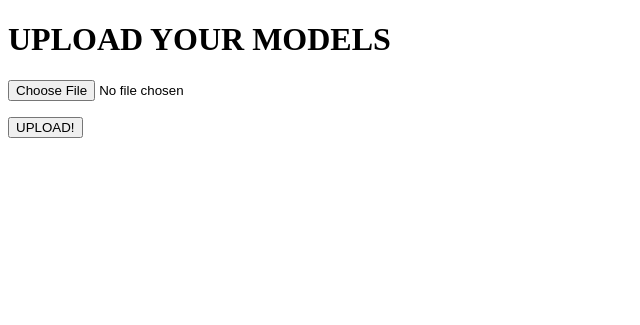
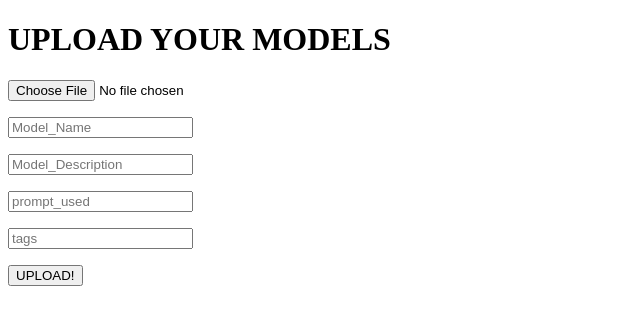
Before and after one commit to PaintDumpster/hackathon_2.0_website, a Flask app: template rcs/templates/upload.html in a window 1280 px wide. Shown: the top 325 px of the page, without its empty margins (0-640 px from the left). Run offline with Flask 3, Linux system fonts and the light colour scheme; the template is opened without the code that fills it, so the values that code supplies are empty; parts of the project's set-up code (start-up, migrations or seed data) failed here and were passed over.

Commit message:
commit update

```diff
--- a/rcs/main.py
+++ b/rcs/main.py
@@ -22,7 +22,11 @@ def index():
 def upload():
     if request.method == 'POST':
         # Handle the file upload here
-        file = request.files['model']
+        file = request.files.get['model']
+        model_name = request.form.get('model_name')
+        model_description = request.form.get('model_description')
+        prompt_used = request.form.get('prompt_used')
+        tags = request.form.get('tags')
         if file:
             filename = file.filename
             file.save(os.path.join(app.config['UPLOAD_FOLDER'], filename))
--- a/rcs/templates/upload.html
+++ b/rcs/templates/upload.html
@@ -9,6 +9,11 @@
     <h1> UPLOAD YOUR MODELS </h1>
     <form action="/upload" method="post" enctype="multipart/form-data">
         <p><input type="file" name="model" accept=".obj, .stl, .glb"></p>
+        <p><input type="text" name="model_name" placeholder="Model_Name"></p>
+        <p><input type="text" name="description" placeholder="Model_Description"></p>
+        <p><input type="text" name="prompt_used" placeholder="prompt_used"></p>
+        <p><input type="text" name="tags" placeholder="tags"></p>
+
         <p><input type = "submit" value = "UPLOAD!" /></p>
     </form>
 </body>
```
